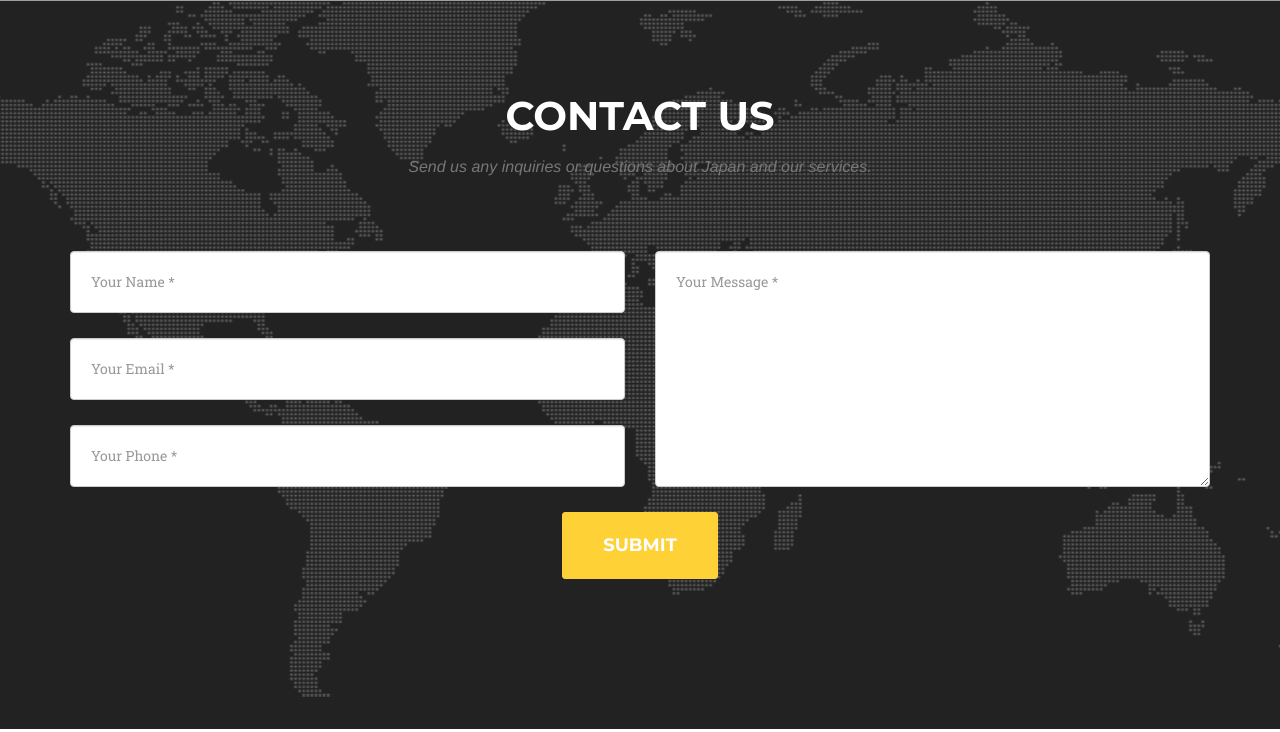
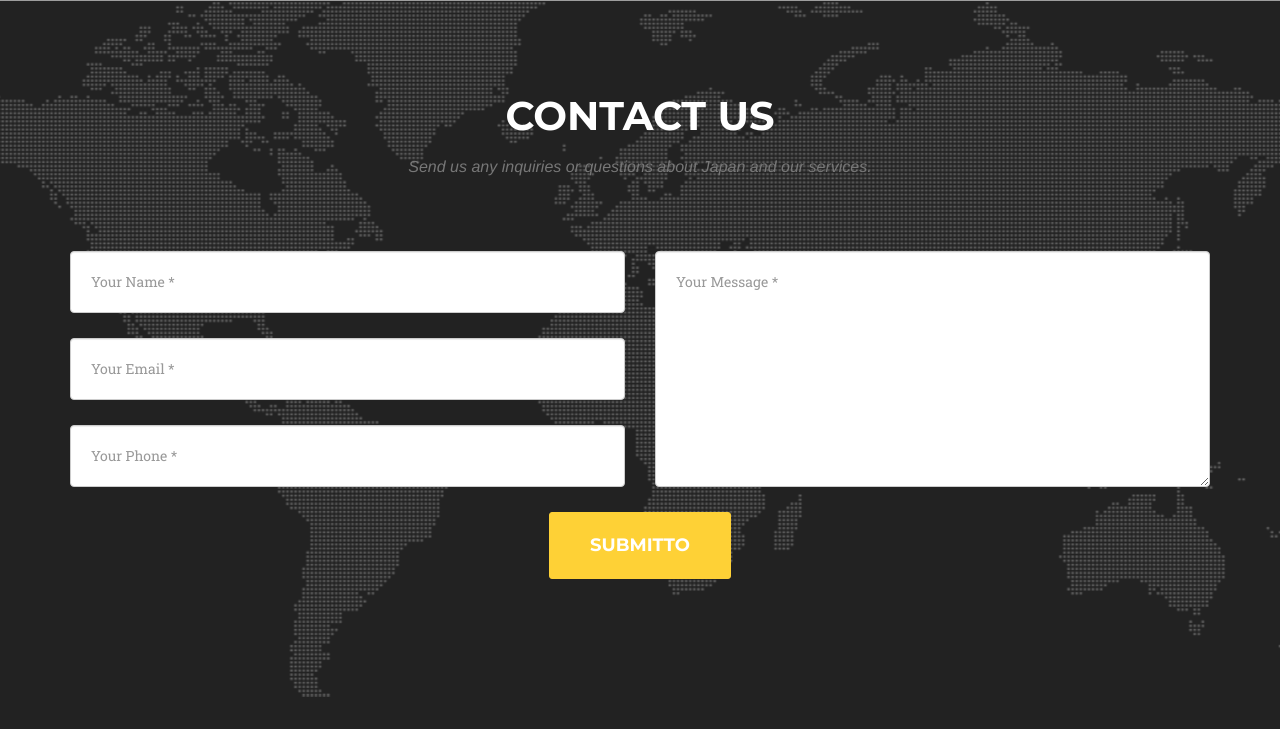
Before and after one commit to japantravelcrafters/website, a plain HTML site: page index.html in a window 1280 px wide. Shown: the part 6741-7473 px from the top of the page. Drawn offline with nearby package versions, Linux system fonts and the light colour scheme; some packages are replaced by stand-ins of ours; grey boxes are pictures that could not be loaded; a web font is replaced by a local one.

Commit message:
Update index.html

```diff
--- a/index.html
+++ b/index.html
@@ -437,7 +437,7 @@
                             <div class="clearfix"></div>
                             <div class="col-lg-12 text-center">
                                 <div id="success"></div>
-                                <input type="submit" name="submit" class="btn btn-xl" value="SUBMIT" />
+                                <input type="submit" name="submit" class="btn btn-xl" value="SUBMITTO" />
                             </div>
                         </div>
                     </form>
```
